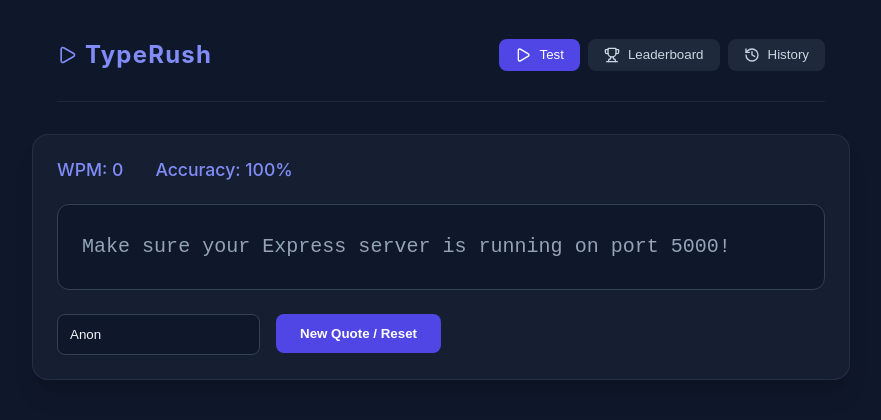
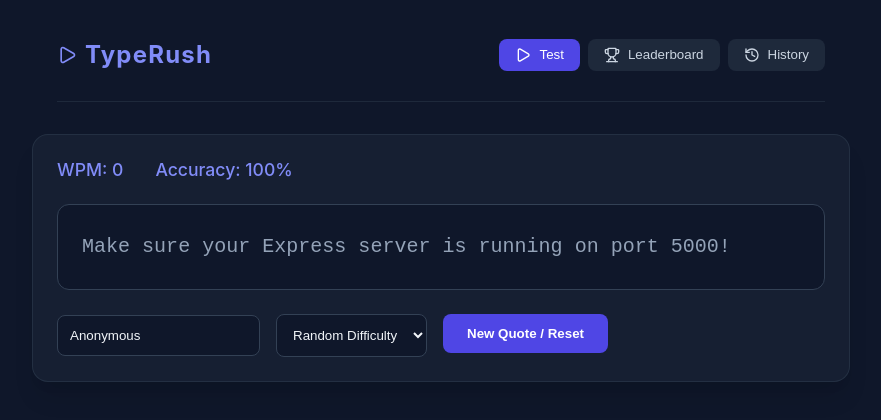
Before and after one commit to murphy-afk/speed-typing-app, a React (Vite) app in the folder client/: page / in a window 1280 px wide. Shown: the top 420 px of the page, without its empty margins (199-1080 px from the left). Built offline with nearby package versions, Linux system fonts and the light colour scheme; no server answers.

Commit message:
difficulty level filter

```diff
--- a/client/src/components/TypingTest.jsx
+++ b/client/src/components/TypingTest.jsx
@@ -7,13 +7,19 @@
   const [wpm, setWpm] = useState(0);
   const [accuracy, setAccuracy] = useState(100);
   const [isFinished, setIsFinished] = useState(false);
-  const [username, setUsername] = useState('Anon');
+  const [username, setUsername] = useState('Anonymous');
+  const [difficulty, setDifficulty] = useState('random');
 
   const inputRef = useRef(null);
 
-  const fetchQuote = async () => {
+  const fetchQuote = async (selectedDifficulty = difficulty) => {
     try {
-      const response = await fetch('http://localhost:5000/api/quotes');
+      let url = 'http://localhost:5000/api/quotes';
+      if (selectedDifficulty !== 'random') {
+        url += `?difficulty=${selectedDifficulty}`;
+      }
+
+      const response = await fetch(url);
       const data = await response.json();
       setQuote(data);
       setUserInput('');
@@ -31,18 +37,25 @@
   };
 
   useEffect(() => {
-    fetchQuote();
+    fetchQuote('random');
   }, []);
 
+  const handleDifficultyChange = (e) => {
+    const newDifficulty = e.target.value;
+    setDifficulty(newDifficulty);
+    fetchQuote(newDifficulty);
+  };
+
+  // Listen for the Enter key when the test is finished
   useEffect(() => {
     const handleKeyDown = (e) => {
       if (e.key === 'Enter' && isFinished) {
-        fetchQuote();
+        fetchQuote(difficulty);
       }
     };
     window.addEventListener('keydown', handleKeyDown);
     return () => window.removeEventListener('keydown', handleKeyDown);
-  }, [isFinished]);
+  }, [isFinished, difficulty]);
 
   const saveScore = async (finalWpm, finalAccuracy) => {
     const scoreData = {
@@ -112,6 +125,7 @@
       <div className="stats-bar">
         <span>WPM: {wpm}</span>
         <span>Accuracy: {accuracy}%</span>
+        {quote.difficulty && <span style={{ color: '#94a3b8', textTransform: 'capitalize' }}>Level: {quote.difficulty}</span>}
         {isFinished && <span className="completion-message">Saved & Completed! Press Enter ↵</span>}
       </div>
 
@@ -127,9 +141,25 @@
 
       <input ref={inputRef} type="text" value={userInput} onChange={handleTyping} disabled={isFinished} className="hidden-input" />
 
-      <div style={{ display: 'flex', gap: '1rem', alignItems: 'center' }}>
-        <input type="text" value={username} onChange={(e) => setUsername(e.target.value)} placeholder="Your name" style={{ padding: '0.75rem', borderRadius: '0.5rem', background: '#0f172a', border: '1px solid #334155', color: '#f1f5f9' }} />
-        <button onClick={fetchQuote} className="restart-btn">
+      <div style={{ display: 'flex', gap: '1rem', alignItems: 'center', flexWrap: 'wrap' }}>
+        <input
+          type="text"
+          value={username}
+          onChange={(e) => setUsername(e.target.value)}
+          placeholder="Your name"
+          style={{ padding: '0.75rem', borderRadius: '0.5rem', background: '#0f172a', border: '1px solid #334155', color: '#f1f5f9' }} />
+
+        <select
+          value={difficulty}
+          onChange={handleDifficultyChange}
+          style={{ padding: '0.75rem', borderRadius: '0.5rem', background: '#0f172a', border: '1px solid #334155', color: '#f1f5f9', cursor: 'pointer' }}>
+          <option value="random">Random Difficulty</option>
+          <option value="easy">Easy</option>
+          <option value="medium">Medium</option>
+          <option value="hard">Hard</option>
+        </select>
+
+        <button onClick={() => fetchQuote(difficulty)} className="restart-btn">
           {isFinished ? 'Next Test & Save Score' : 'New Quote / Reset'}
         </button>
       </div>
```
